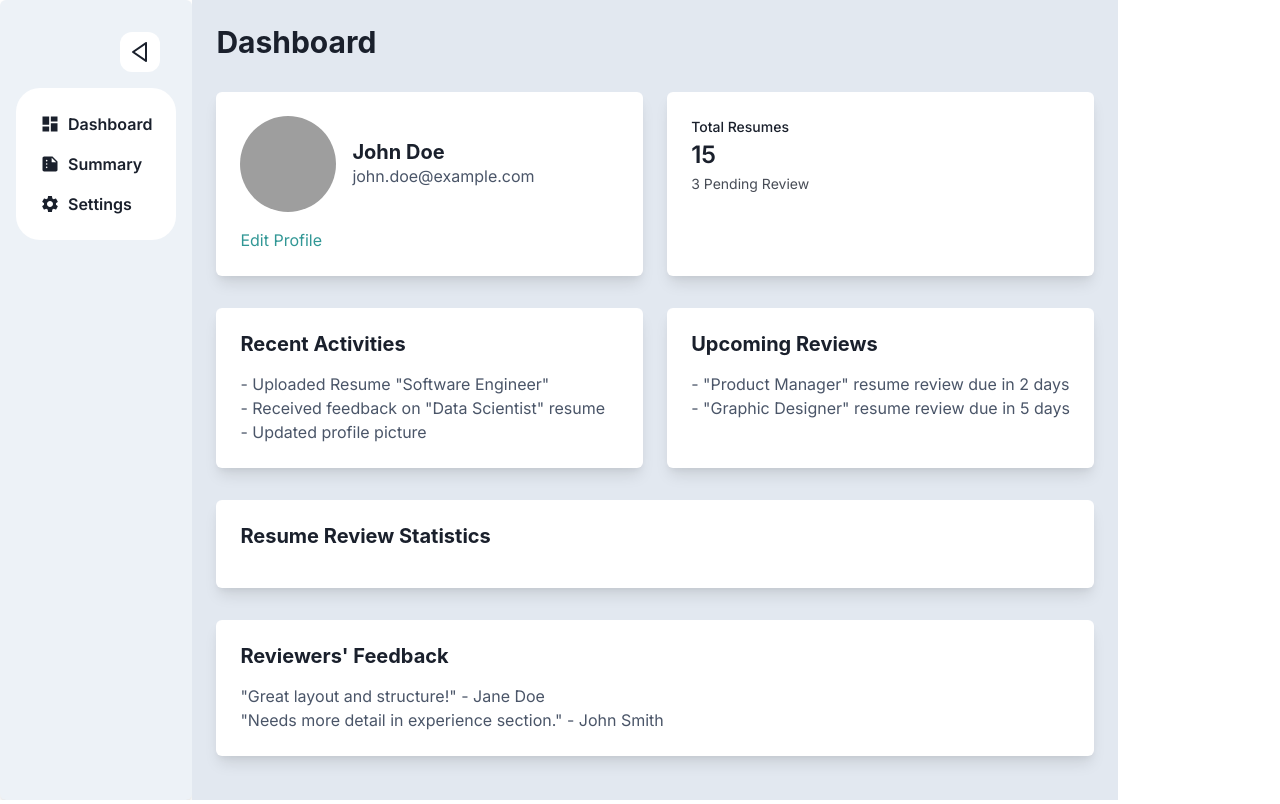
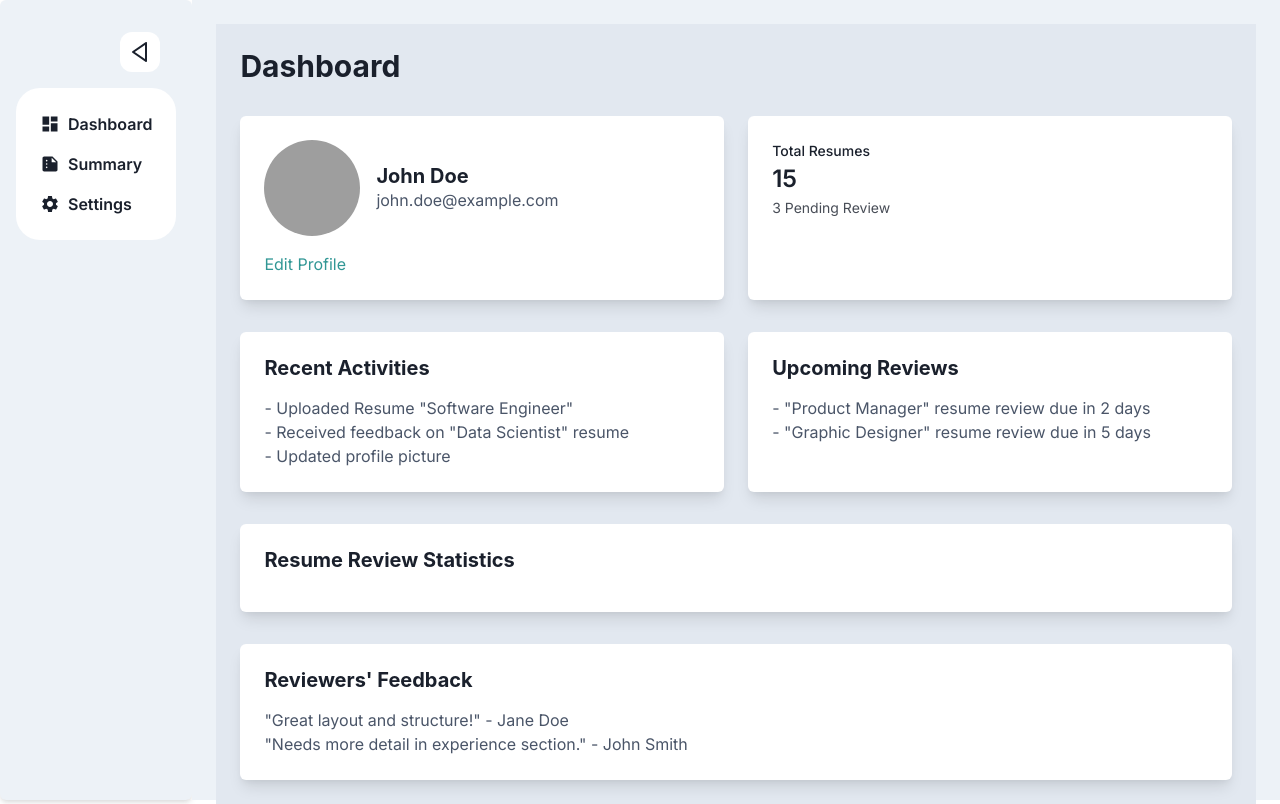
Before and after one commit to Nikhil-Sarwara/super-duper-fiesta, a Next.js app: page /dashboard in a window 1280 px wide. Built offline with nearby package versions, Linux system fonts and the light colour scheme; grey boxes are pictures that could not be loaded.

Commit message:
fix dashboard layout

```diff
--- a/src/app/(Dashboard)/dashboard/layout.tsx
+++ b/src/app/(Dashboard)/dashboard/layout.tsx
@@ -6,12 +6,12 @@ import { DashboardSidebar } from "@/components/(Dashboard)/Sidebar/sidebar";
 
 const DashboardLayout = ({ children }: { children: React.ReactNode }) => {
     return (
-        <Flex>
+        <Flex h="100vh" w={"full"} direction={{ base: "column", md: "row" }}>
             {/* Sidebar */}
             <DashboardSidebar />
 
             {/* Main Content */}
-            <Flex>
+            <Flex backgroundColor={"gray.100"} flex="1" p="6" direction={"column"}>
                 {children}
             </Flex>
         </Flex>
--- a/src/app/(Dashboard)/dashboard/page.tsx
+++ b/src/app/(Dashboard)/dashboard/page.tsx
@@ -20,7 +20,7 @@ import { Line } from 'react-chartjs-2';
 
 const Dashboard = () => {
   return (
-    <Flex height="100vh" bg="gray.200" >
+    <Flex height="100vh" bg="gray.200">
       {/* Main Content */}
       <Box flex="1" p="6" overflow="scroll">
         <Flex justify="space-between" align="center" mb="8">
```
